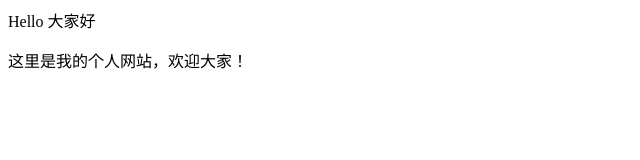
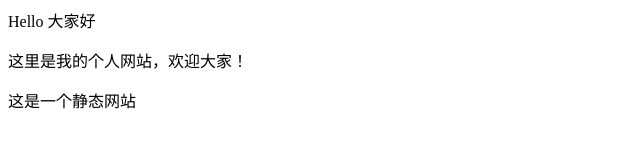
Before and after one commit to Mani-Faish/Mani-Faish.github.io, a plain HTML site: page index.html in a window 1280 px wide. Shown: the whole page, without its empty margins (0-640 px from the left). Drawn offline with Linux system fonts and the light colour scheme.

Commit message:
Update index.html

```diff
--- a/index.html
+++ b/index.html
@@ -1,2 +1,3 @@
 <p>Hello 大家好</p>
 <p>这里是我的个人网站，欢迎大家！</p>
+<p>这是一个静态网站</p>
```
